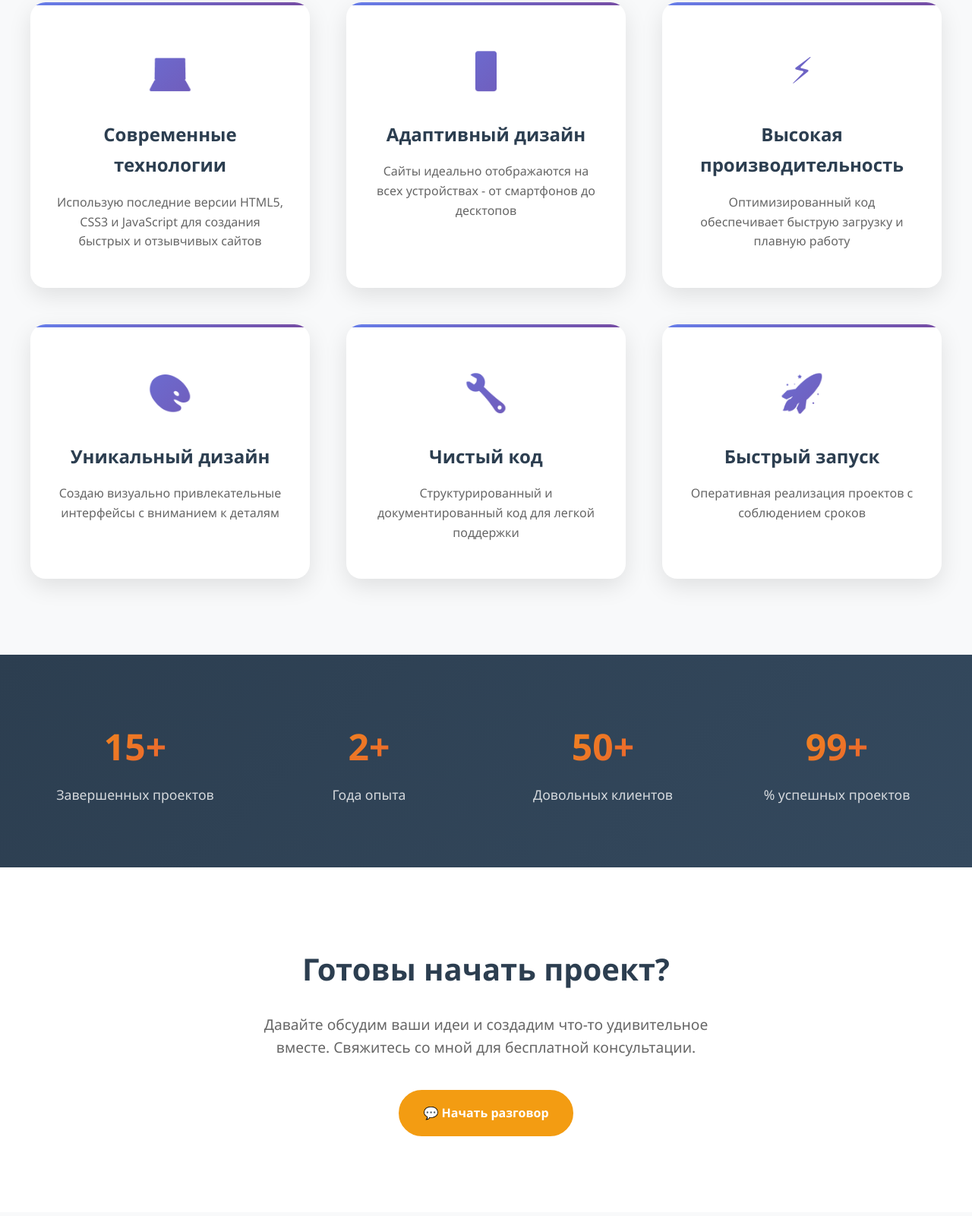
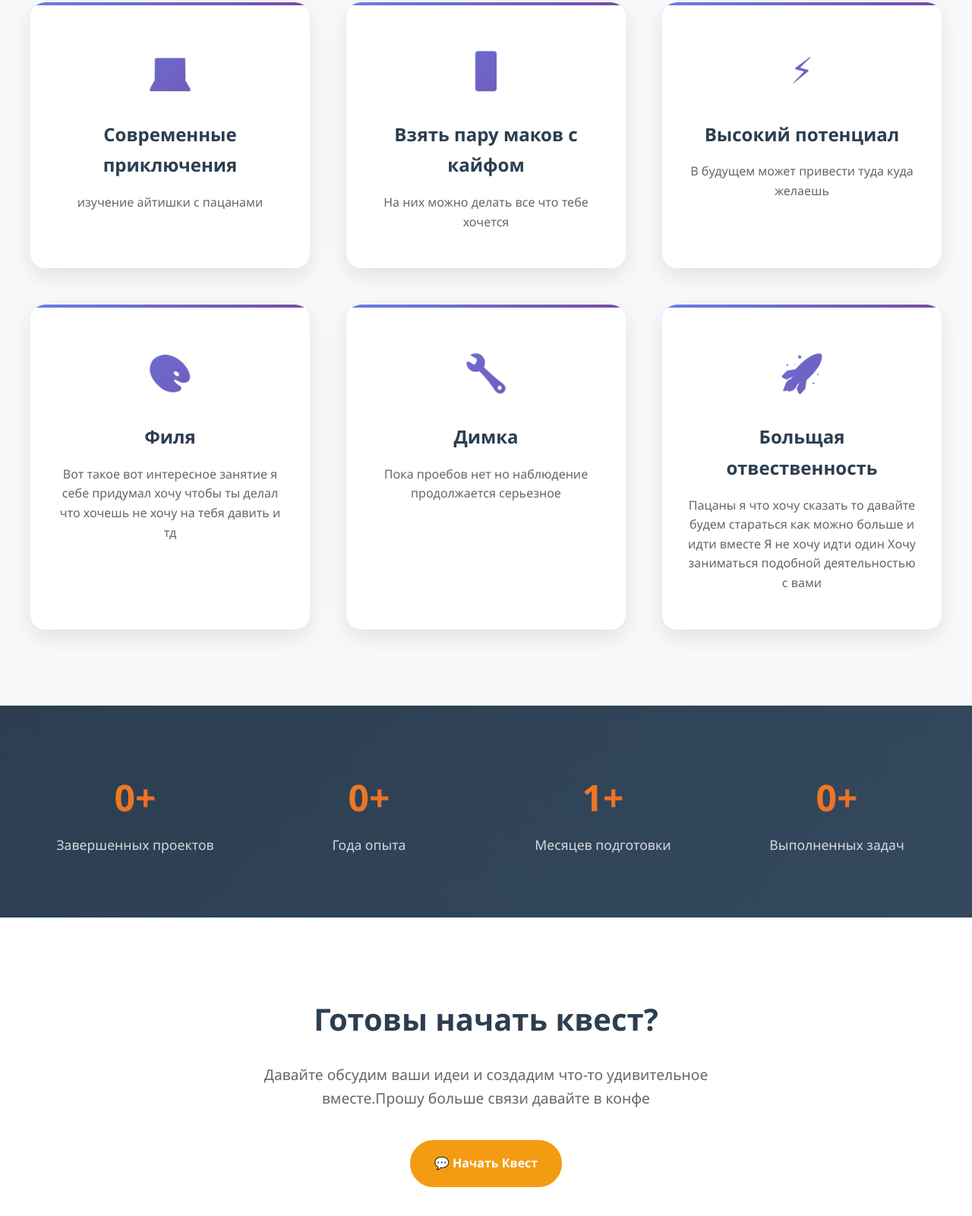
Before and after one commit to tohlk/portfolio, a plain HTML site: page index.html in a window 1280 px wide. Shown: the part 897-2498 px from the top of the page at 76% size. Drawn offline with Linux system fonts and the light colour scheme.

Commit message:
update4.0

```diff
--- a/index.html
+++ b/index.html
@@ -333,7 +333,7 @@
     <section class="hero">
         <div class="hero-content">
             <h1>
-                Привет, я <span class="highlight">Веб-Разработчик</span>
+                Привет, я <span class="highlight">RAFA</span>
                 <br>Создаю цифровые решения
             </h1>
             <p>
@@ -345,7 +345,7 @@
                     🚀 Смотреть работы
                 </a>
                 <a href="contact.html" class="cta-button">
-                    📞 Связаться со мной
+                    📞 Не связывайся!
                 </a>
             </div>
         </div>
@@ -356,38 +356,49 @@
         <div class="features-grid">
             <div class="feature-card">
                 <div class="feature-icon">💻</div>
-                <h3>Современные технологии</h3>
-                <p>Использую последние версии HTML5, CSS3 и JavaScript для создания быстрых и отзывчивых сайтов</p>
+                <h3>Современные приключения</h3>
+                <p>изучение айтишки с пацанами</p>
             </div>
 
             <div class="feature-card">
                 <div class="feature-icon">📱</div>
-                <h3>Адаптивный дизайн</h3>
-                <p>Сайты идеально отображаются на всех устройствах - от смартфонов до десктопов</p>
+                <h3>Взять пару маков с кайфом</h3>
+                <p>На них можно делать все что тебе хочется</p>
             </div>
 
             <div class="feature-card">
                 <div class="feature-icon">⚡</div>
-                <h3>Высокая производительность</h3>
-                <p>Оптимизированный код обеспечивает быструю загрузку и плавную работу</p>
+                <h3>Высокий потенциал</h3>
+                <p>В будущем может привести туда куда желаешь</p>
             </div>
 
             <div class="feature-card">
                 <div class="feature-icon">🎨</div>
-                <h3>Уникальный дизайн</h3>
-                <p>Создаю визуально привлекательные интерфейсы с вниманием к деталям</p>
+                <h3>Филя</h3>
+                <p>Вот такое вот интересное занятие я себе придумал
+                    хочу чтобы ты делал что хочешь
+                    не хочу на тебя давить и тд
+
+                </p>
             </div>
 
             <div class="feature-card">
                 <div class="feature-icon">🔧</div>
-                <h3>Чистый код</h3>
-                <p>Структурированный и документированный код для легкой поддержки</p>
+                <h3>Димка</h3>
+                <p>Пока проебов нет
+                    но наблюдение продолжается серьезное
+
+                </p>
             </div>
 
             <div class="feature-card">
                 <div class="feature-icon">🚀</div>
-                <h3>Быстрый запуск</h3>
-                <p>Оперативная реализация проектов с соблюдением сроков</p>
+                <h3>Больщая отвественность</h3>
+                <p>Пацаны я что хочу сказать то
+                    давайте будем стараться как можно больше и идти вместе
+                    Я не хочу идти один
+                    Хочу заниматься подобной деятельностью с вами
+                </p>
             </div>
         </div>
     </section>
@@ -396,23 +407,23 @@
     <section class="stats">
         <div class="stats-grid">
             <div class="stat-item">
-                <div class="stat-number" data-target="15">0</div>
+                <div class="stat-number" data-target="0"></div>
                 <div class="stat-label">Завершенных проектов</div>
             </div>
 
             <div class="stat-item">
-                <div class="stat-number" data-target="2">0</div>
+                <div class="stat-number" data-target="0"></div>
                 <div class="stat-label">Года опыта</div>
             </div>
 
             <div class="stat-item">
-                <div class="stat-number" data-target="50">0</div>
-                <div class="stat-label">Довольных клиентов</div>
+                <div class="stat-number" data-target="1">0</div>
+                <div class="stat-label">Месяцев подготовки</div>
             </div>
 
             <div class="stat-item">
-                <div class="stat-number" data-target="99">0</div>
-                <div class="stat-label">% успешных проектов</div>
+                <div class="stat-number" data-target="0"></div>
+                <div class="stat-label">Выполненных задач</div>
             </div>
         </div>
     </section>
@@ -420,10 +431,10 @@
     <!-- Секция призыва к действию -->
     <section class="cta-section">
         <div class="cta-content">
-            <h2>Готовы начать проект?</h2>
-            <p>Давайте обсудим ваши идеи и создадим что-то удивительное вместе. Свяжитесь со мной для бесплатной консультации.</p>
+            <h2>Готовы начать квест?</h2>
+            <p>Давайте обсудим ваши идеи и создадим что-то удивительное вместе.Прошу больше связи давайте в конфе</p>
             <a href="contact.html" class="cta-button primary">
-                💬 Начать разговор
+                💬 Начать Квест
             </a>
         </div>
     </section>
@@ -482,7 +493,7 @@
             });
 
             // Анимация печатной машинки для заголовка
-            const texts = ['Веб-Разработчик', 'Frontend Developer', 'UI/UX Энтузиаст'];
+            const texts = ['Rafa', 'frick', 'toh1k'];
             let count = 0;
             let index = 0;
             let currentText = '';
```
Also changed, not shown: about.html (+34 -25 lines).
